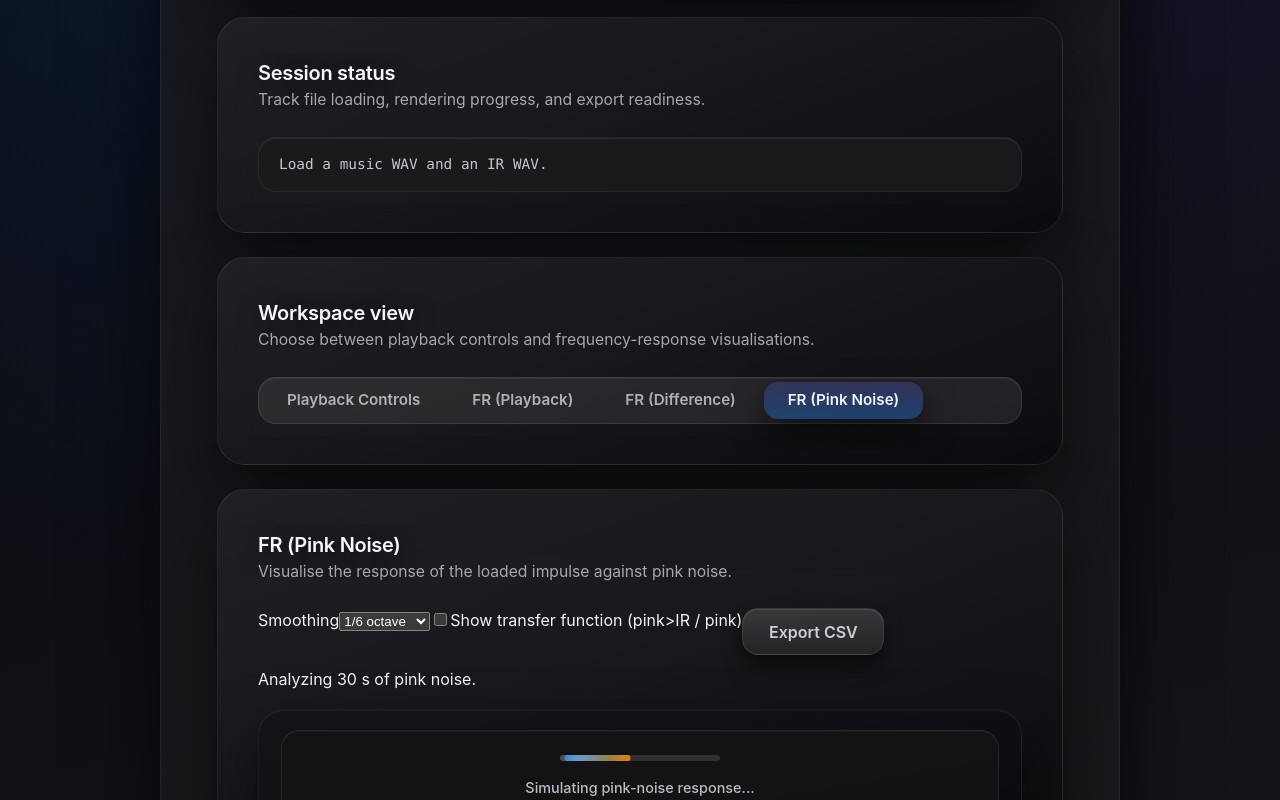
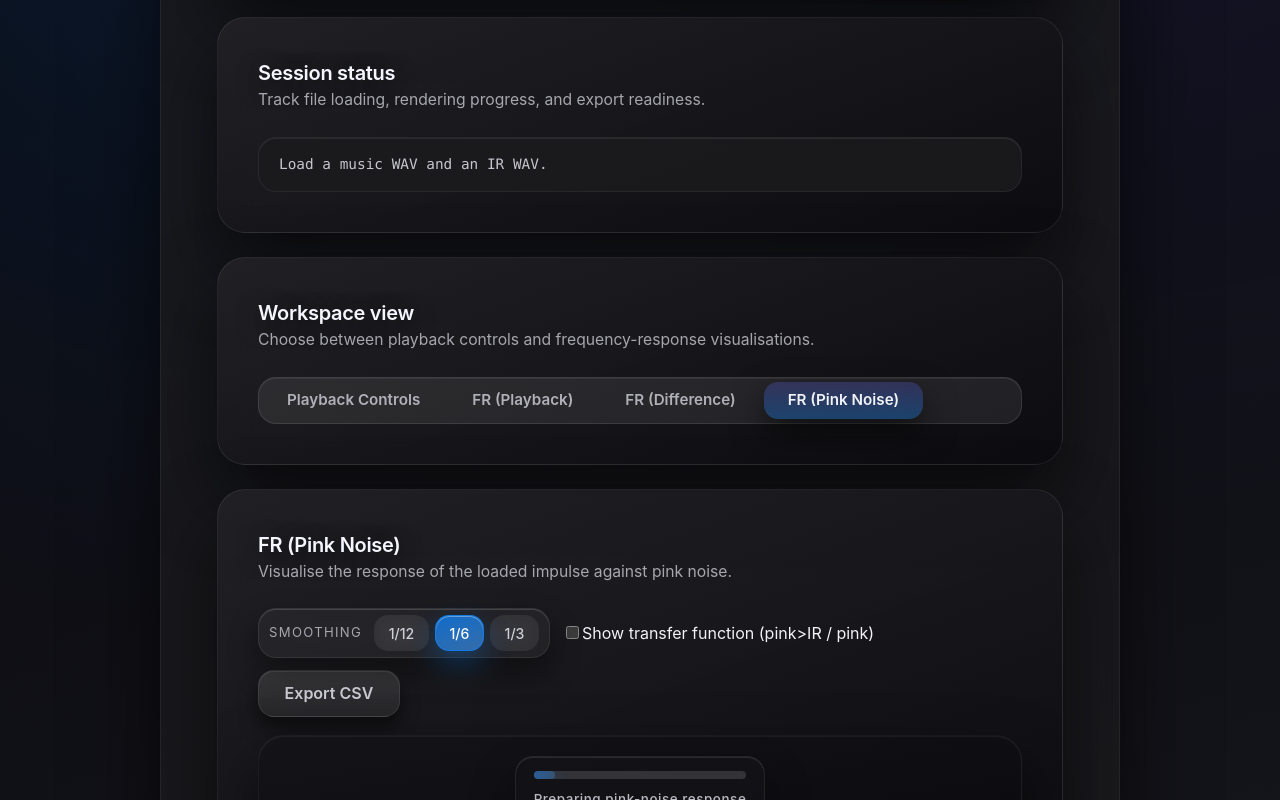
Before and after one commit to Duva-G/SonicSuite, a React (Vite) app: page / in a window 1280 px wide. Both pictures are taken after a click on the button "FR (Pink Noise)". Shown: the part 722-1522 px from the top of the page. Built offline with nearby package versions, Linux system fonts and the light colour scheme; what react-plotly.js would draw is missing.

Commit message:
FR pink noise analysis and playback graph fixes

```diff
--- a/src/App.css
+++ b/src/App.css
@@ -895,6 +895,9 @@
 
 .frpink-controls {
   display: flex;
+  flex-wrap: wrap;
+  align-items: center;
+  gap: 12px;
   justify-content: flex-start;
   margin-bottom: 12px;
 }
--- a/src/ui/FRPink.tsx
+++ b/src/ui/FRPink.tsx
@@ -1,5 +1,5 @@
 // WHY: Presents the pink-noise frequency response UI and coordinates DSP worker requests.
-import { useEffect, useMemo, useRef, useState } from "react";
+import { useCallback, useEffect, useMemo, useRef, useState } from "react";
 import type { ComponentProps } from "react";
 import Plotly from "plotly.js-dist-min";
 import createPlotlyComponent from "react-plotly.js/factory";
@@ -48,6 +48,12 @@ const smoothingOptions: Array<{ value: SmoothingMode; label: string }> = [
   { value: "1/3", label: "1/3 octave" },
 ];
 
+const MIN_FREQ = 20;
+const MAX_FREQ = 20000;
+const LOG_MIN = Math.log10(MIN_FREQ);
+const LOG_MAX = Math.log10(MAX_FREQ);
+const DEFAULT_LOG_RANGE: [number, number] = [LOG_MIN, LOG_MAX];
+
 export default function FRPink({ irBuffer, sampleRate, label }: Props) {
   const [smoothing, setSmoothing] = useState<SmoothingMode>("1/6");
   const [showTransfer, setShowTransfer] = useState(false);
@@ -59,6 +65,61 @@ export default function FRPink({ irBuffer, sampleRate, label }: Props) {
   const workerRef = useRef<Worker | null>(null);
   const requestIdRef = useRef(0);
   const activeRequestRef = useRef(0);
+  const pendingRenderRef = useRef(false);
+
+  const createBaseLayout = useCallback(
+    () =>
+      ({
+        autosize: true,
+        paper_bgcolor: "rgba(0,0,0,0)",
+        plot_bgcolor: "rgba(28,28,30,0.6)",
+        font: { color: "#f2f2f7", family: "Inter, system-ui, sans-serif" },
+        margin: { l: 64, r: 24, t: 24, b: 64 },
+        hovermode: "x unified" as const,
+        hoverlabel: {
+          bgcolor: "rgba(20,20,22,0.92)",
+          bordercolor: "rgba(255,255,255,0.25)",
+          font: { color: "#f5f5f7" },
+        },
+        legend: {
+          orientation: "h" as const,
+          yanchor: "bottom" as const,
+          y: -0.25,
+          x: 0,
+          xanchor: "left" as const,
+          font: { size: 12, color: "#f5f5f7" },
+        },
+        xaxis: {
+          type: "log" as const,
+          range: [...DEFAULT_LOG_RANGE],
+          autorange: false,
+          dtick: 1,
+          title: { text: "Frequency (Hz)", font: { color: "#f5f5f7" } },
+          showgrid: true,
+          gridcolor: "rgba(255,255,255,0.12)",
+          tickfont: { size: 12, color: "#f5f5f7" },
+          ticks: "outside" as const,
+          tickcolor: "rgba(255,255,255,0.35)",
+          ticklen: 6,
+          fixedrange: false,
+        },
+        yaxis: {
+          autorange: true,
+          title: { text: "Magnitude (dB)", font: { color: "#f5f5f7" } },
+          showgrid: true,
+          gridcolor: "rgba(255,255,255,0.12)",
+          tickfont: { size: 12, color: "#f5f5f7" },
+          zeroline: true,
+          zerolinecolor: "rgba(255,255,255,0.35)",
+        },
+      }) as PlotLayout,
+    []
+  );
+
+  const [layout, setLayout] = useState<PlotLayout>(() => createBaseLayout());
+  const resetAxes = useCallback(() => {
+    setLayout(createBaseLayout());
+  }, [createBaseLayout]);
 
   useEffect(() => {
     if (typeof window === "undefined") return;
@@ -71,11 +132,13 @@ export default function FRPink({ irBuffer, sampleRate, label }: Props) {
       if (!data) return;
       if (data.type === "fr-result") {
         if (data.requestId !== activeRequestRef.current) return;
+        pendingRenderRef.current = true;
         setSpectra(data.payload);
-        setLoading(false);
         setError(null);
       } else if (data.type === "fr-error") {
         if (data.requestId !== activeRequestRef.current) return;
+        pendingRenderRef.current = false;
+        setSpectra(null);
         setLoading(false);
         setError(data.error);
       }
@@ -98,6 +161,7 @@ export default function FRPink({ irBuffer, sampleRate, label }: Props) {
 
     const requestId = ++requestIdRef.current;
     activeRequestRef.current = requestId;
+    pendingRenderRef.current = false;
     setLoading(true);
     setError(null);
 
@@ -124,14 +188,18 @@ export default function FRPink({ irBuffer, sampleRate, label }: Props) {
       hovertemplate: "<b>%{text}</b><br>%{x:.0f} Hz<br>%{y:.2f} dB<extra></extra>",
     };
 
+    const freqs = Array.from(spectra.freqs);
+    const sanitizedFreqs = freqs.map((hz) => (hz > 0 ? hz : MIN_FREQ));
+    const makeText = (label: string) => Array.from({ length: sanitizedFreqs.length }, () => label);
+
     const items: PlotDatum[] = [
       {
         type: "scatter" as const,
         mode: "lines" as const,
         name: "Pink noise",
-        x: spectra.freqs,
+        x: sanitizedFreqs,
         y: spectra.pinkDb,
-        text: Array.from({ length: spectra.freqs.length }, () => "Pink noise"),
+        text: makeText("Pink noise"),
         line: { color: "#ff9f0a", width: 1.5 },
         ...baseStyle,
       } as PlotDatum,
@@ -142,9 +210,9 @@ export default function FRPink({ irBuffer, sampleRate, label }: Props) {
         type: "scatter" as const,
         mode: "lines" as const,
         name: spectra.irLabel ? `Convolved (${spectra.irLabel})` : "Convolved",
-        x: spectra.freqs,
+        x: sanitizedFreqs,
         y: spectra.convolvedDb,
-        text: Array.from({ length: spectra.freqs.length }, () => "Convolved"),
+        text: makeText("Convolved"),
         line: { color: "#0a84ff", width: 1.5 },
         ...baseStyle,
       } as PlotDatum);
@@ -155,9 +223,9 @@ export default function FRPink({ irBuffer, sampleRate, label }: Props) {
         type: "scatter" as const,
         mode: "lines" as const,
         name: "Transfer",
-        x: spectra.freqs,
+        x: sanitizedFreqs,
         y: spectra.transferDb,
-        text: Array.from({ length: spectra.freqs.length }, () => "Transfer"),
+        text: makeText("Transfer"),
         line: { color: "#ffd60a", width: 1.3, dash: "dot" },
         ...baseStyle,
       } as PlotDatum);
@@ -166,38 +234,34 @@ export default function FRPink({ irBuffer, sampleRate, label }: Props) {
     return items as PlotDataArray;
   }, [spectra, showTransfer]);
 
-  const layout = useMemo<PlotLayout>(
-    () =>
-      ({
-        autosize: true,
-        height: 480,
-        margin: { t: 24, r: 20, l: 48, b: 48 },
-        paper_bgcolor: "rgba(0,0,0,0)",
-        plot_bgcolor: "rgba(28,28,30,0.6)",
-        font: { color: "#f2f2f7", family: "Inter, system-ui, sans-serif", size: 12 },
-        xaxis: {
-          title: { text: "Frequency (Hz)" },
-          type: "log" as const,
-          autorange: true,
-          zeroline: false,
-          showgrid: true,
-          gridcolor: "rgba(255,255,255,0.12)",
-          tickfont: { size: 12 },
-          rangeslider: { visible: false },
-          minor: { ticklen: 4, showgrid: false },
-        },
-        yaxis: {
-          title: { text: "Magnitude (dB)" },
-          autorange: true,
-          showgrid: true,
-          gridcolor: "rgba(255,255,255,0.12)",
-          zeroline: true,
-          zerolinecolor: "rgba(255,255,255,0.3)",
-          tickfont: { size: 12 },
-        },
-      }) as PlotLayout,
-    []
-  );
+  useEffect(() => {
+    if (!spectra) return;
+    resetAxes();
+  }, [spectra, resetAxes]);
+
+  const handleRelayout = (eventData: Partial<Record<string, unknown>>) => {
+    if (!eventData) return;
+    const xAuto = eventData["xaxis.autorange"] === true;
+    const yAuto = eventData["yaxis.autorange"] === true;
+    const xMin = eventData["xaxis.range[0]"];
+    const xMax = eventData["xaxis.range[1]"];
+    const outOfRange =
+      typeof xMin === "number" && typeof xMax === "number" && (xMin < LOG_MIN || xMax > LOG_MAX);
+    if (xAuto || outOfRange) {
+      resetAxes();
+      return;
+    }
+    if (yAuto) {
+      resetAxes();
+    }
+  };
+
+  const handleAfterPlot = () => {
+    if (pendingRenderRef.current) {
+      pendingRenderRef.current = false;
+      setLoading(false);
+    }
+  };
 
   const config = useMemo<PlotConfig>(
     () =>
@@ -205,6 +269,8 @@ export default function FRPink({ irBuffer, sampleRate, label }: Props) {
         responsive: true,
         displaylogo: false,
         scrollZoom: true,
+        displayModeBar: true,
+        modeBarButtonsToRemove: ["select2d", "lasso2d"],
         toImageButtonOptions: {
           format: "png" as const,
           filename: "fr-pink-response",
@@ -251,20 +317,26 @@ export default function FRPink({ irBuffer, sampleRate, label }: Props) {
   return (
     <div className="frpink">
       <div className="frpink-controls">
-        <label className="frpink-control">
-          <span className="frpink-control__label">Smoothing</span>
-          <select
-            className="frpink-control__select"
-            value={smoothing}
-            onChange={(e) => setSmoothing(e.target.value as SmoothingMode)}
-          >
-            {smoothingOptions.map((option) => (
-              <option key={option.value} value={option.value}>
-                {option.label}
-              </option>
-            ))}
-          </select>
-        </label>
+        <div className="frpink-segment">
+          <span className="frpink-segment__label">Smoothing</span>
+          <div className="frpink-segment__control" role="radiogroup" aria-label="Smoothing amount">
+            {smoothingOptions.map((option) => {
+              const isActive = smoothing === option.value;
+              return (
+                <button
+                  key={option.value}
+                  type="button"
+                  role="radio"
+                  aria-checked={isActive}
+                  className={`frpink-segment__button${isActive ? " is-active" : ""}`}
+                  onClick={() => setSmoothing(option.value)}
+                >
+                  {option.label.replace(" octave", "")}
+                </button>
+              );
+            })}
+          </div>
+        </div>
         <label className="frpink-checkbox">
           <input
             type="checkbox"
@@ -284,22 +356,29 @@ export default function FRPink({ irBuffer, sampleRate, label }: Props) {
       </div>
 
       {error && <div className="frpink-message frpink-message--error">{error}</div>}
-      {isLoading && <div className="frpink-message">Analyzing 30 s of pink noise.</div>}
       {!isLoading && spectra && !spectra.hasIR && (
         <div className="frpink-message">Load an impulse response to compare the overlay.</div>
       )}
 
       <div className="frpink-plot">
         {isLoading && (
-          <div className="frplot-loader" role="status" aria-live="polite">
-            <div className="frplot-loader__progress">
-              <div className="frplot-loader__bar" />
+          <div className="frplot-progress" role="status" aria-live="polite">
+            <div className="frplot-progress__track">
+              <div className="frplot-progress__bar" />
             </div>
-            <span className="frplot-loader__text">Simulating pink-noise response...</span>
+            <span className="frplot-progress__label">Preparing pink-noise response</span>
           </div>
         )}
         {spectra ? (
-          <Plot data={traces} layout={layout} config={config} useResizeHandler style={{ width: "100%", height: "100%" }} />
+          <Plot
+            data={traces}
+            layout={layout}
+            config={config}
+            useResizeHandler
+            style={{ width: "100%", height: "100%", minHeight: 320 }}
+            onRelayout={handleRelayout}
+            onAfterPlot={handleAfterPlot}
+          />
         ) : (
           !isLoading && <div className="frpink-placeholder">Generating baseline pink-noise response.</div>
         )}
```
